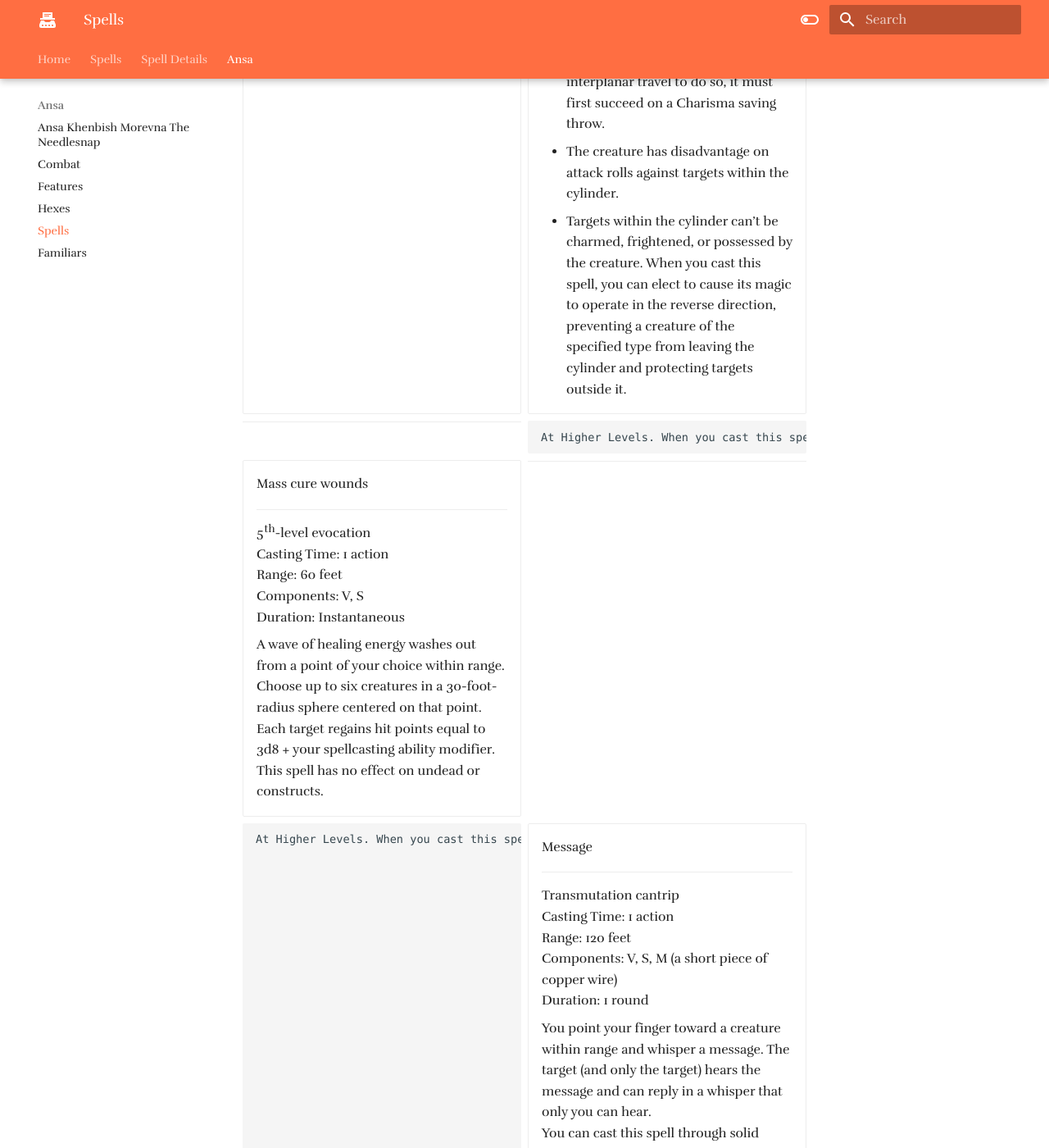
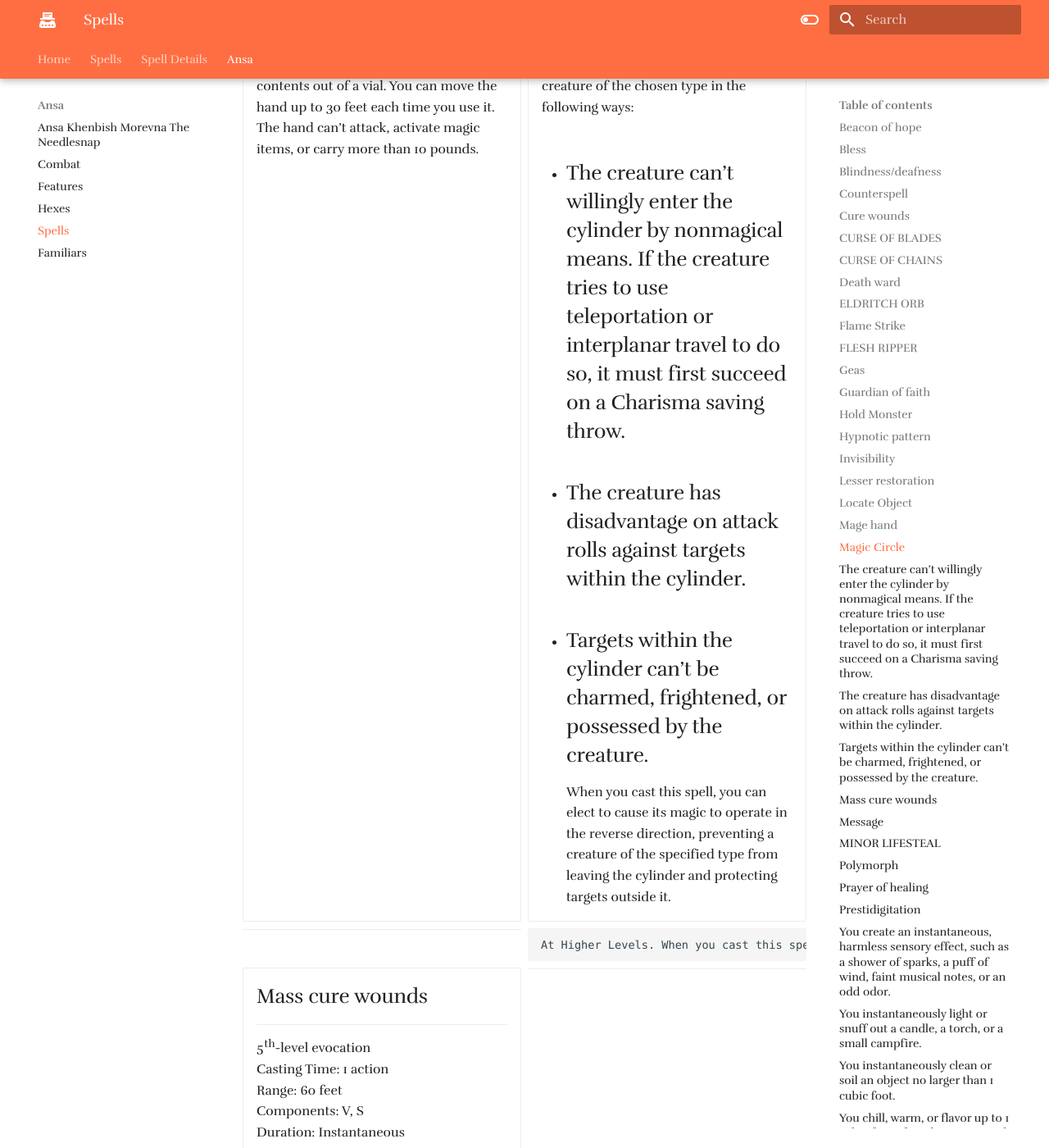
Before and after one commit to Half-Guinea-Press/morevnas_daughter, an MkDocs documentation site: the page built from docs/ansa/ansa_spells.md, in a window 1280 px wide and 1400 px high, scrolled down 9072 px. Shown: the whole window at 82% size. Built offline with MkDocs 1.6.1 and Material for MkDocs 9.7.7, drawn with Linux system fonts in a browser that asks for light colours; some web fonts are replaced; comment, search, counter and statistics services are not loaded.

Commit message:
Update ansa_spells.md

```diff
--- a/docs/ansa/ansa_spells.md
+++ b/docs/ansa/ansa_spells.md
@@ -2,7 +2,7 @@
 
 <div class="grid cards" markdown>
 
--   Beacon of hope
+-   ## Beacon of hope
 
     ---
 
@@ -13,7 +13,7 @@
     This spell bestows hope and vitality. Choose any number of creatures within range. For the duration, each target has advantage on Wisdom saving throws and death saving throws, and regains the maximum number of hit points possible from any healing.
 
 
--   Bless
+-   ## Bless
 
     ---
 
@@ -29,7 +29,7 @@
 
     At Higher Levels. When you cast this spell using a spell slot of 2nd level or higher, you can target one additional creature for each slot level above 1st.
 
--   Blindness/deafness
+-   ## Blindness/deafness
 
     ---
 
@@ -45,7 +45,7 @@
 
     At Higher Levels. When you cast this spell using a spell slot of 3rd level or higher, you can target one additional creature for each slot level above 2nd.
 
--   Counterspell
+-   ## Counterspell
 
     ---
 
@@ -61,7 +61,7 @@
 
     At Higher Levels. When you cast this spell using a spell slot of 4th level or higher, the interrupted spell has no effect if its level is less than or equal to the level of the spell slot you used.
 
--   Cure wounds
+-   ## Cure wounds
 
     ---
 
@@ -77,7 +77,7 @@
 
     At Higher Levels. When you cast this spell using a spell slot of 2nd level or higher, the healing increases by 1d8 for each slot level above 1st.
 
--   CURSE OF BLADES
+-   ## CURSE OF BLADES
 
     ---
 
@@ -89,7 +89,7 @@
 
     Unholy bands of black energy tie a creature to its weapon. Choose a creature you can see that is holding a weapon within range to make a Wisdom saving throw. On a failed save, the creature is cursed for the duration. A cursed target can’t willingly drop or stow its weapon. Additionally, whenever it takes the Attack action on its turn, it makes one additional attack using its weapon targeting itself, against its own AC, dealing damage as normal on a hit. A remove curse spell ends this curse early
 
--   CURSE OF CHAINS
+-   ## CURSE OF CHAINS
 
     ---
 
@@ -101,7 +101,7 @@
 
     A black brand resembling iron shackles darkens the ankles of two creatures you can see. Choose two creatures you can see within range of the spell and within 30 feet of each other to make a Constitution saving throw. A willing creature can choose to fail this saving throw. On a failed save, a target is cursed for the duration. If only one target is cursed by this spell, you can use your action or bonus action on a subsequent turn to choose another target within 30 feet of the cursed creature to make a saving throw. While two creatures are cursed by this spell, they are unable to willingly move further away from each other. A remove curse spell ends this curse early.
 
--   Death ward
+-   ## Death ward
 
     ---
 
@@ -115,7 +115,7 @@
     The first time the target would drop to 0 hit points as a result of taking damage, the target instead drops to 1 hit point, and the spell ends.<br>
     If the spell is still in effect when the target is subjected to an effect that would kill it instantaneously without dealing damage, that effect is instead negated against the target, and the spell ends.
 
--   ELDRITCH ORB
+-   ## ELDRITCH ORB
 
     ---
 
@@ -131,7 +131,7 @@
 
     At Higher Levels. This spell’s damage increases by 1d8 when you reach 5th level (2d8), 11th level (3d8), and 17th level (4d8).
 
--   Flame Strike
+-   ## Flame Strike
 
     ---
 
@@ -147,7 +147,7 @@
 
     At Higher Levels. When you cast this spell using a spell slot of 6th level or higher, the fire damage or the radiant damage (your choice) increases by 1d6 for each slot level above 5th.
 
--   FLESH RIPPER
+-   ## FLESH RIPPER
 
     ---
 
@@ -162,7 +162,7 @@
 
     At Higher Levels. This spell’s damage increases by 1d8 when you reach 5th level (2d8), 11th level (3d8), and 17th level (4d8)
 
--   Geas
+-   ## Geas
 
     ---
 
@@ -180,7 +180,7 @@
 
     At Higher Levels. When you cast this spell using a spell slot of 7th or 8th level, the duration is 1 year. When you cast this spell using a spell slot of 9th level, the spell lasts until it is ended by one of the spells mentioned above.
 
--   Guardian of faith
+-   ## Guardian of faith
 
     ---
 
@@ -198,7 +198,7 @@
 
     At Higher Levels. When you cast this spell using a spell slot of 7th or 8th level, the duration is 1 year. When you cast this spell using a spell slot of 9th level, the spell lasts until it is ended by one of the spells mentioned above.
 
--   Hold Monster
+-   ## Hold Monster
 
     ---
 
@@ -214,7 +214,7 @@
 
     At Higher Levels. When you cast this spell using a spell slot of 6th level or higher, you can target one additional creature for each slot level above 5th. The creatures must be within 30 feet of each other when you target them.
 
--   Hypnotic pattern
+-   ## Hypnotic pattern
 
     ---
 
@@ -227,7 +227,7 @@
     You create a twisting pattern of colors that weaves through the air inside a 30-foot cube within range. The pattern appears for a moment and vanishes. Each creature in the area who sees the pattern must make a Wisdom saving throw. On a failed save, the creature becomes charmed for the duration. While charmed by this spell, the creature is incapacitated and has a speed of 0.<br>
     The spell ends for an affected creature if it takes any damage or if someone else uses an action to shake the creature out of its stupor.
 
--   Invisibility
+-   ## Invisibility
 
     ---
 
@@ -243,7 +243,7 @@
 
     At Higher Levels. When you cast this spell using a spell slot of 3rd level or higher, you can target one additional creature for each slot level above 2nd.
 
--   Lesser restoration
+-   ## Lesser restoration
 
     ---
 
@@ -255,7 +255,7 @@
 
     You touch a creature and can end either one disease or one condition afflicting it. The condition can be blinded, deafened, paralyzed, or poisoned.
 
--   Locate Object
+-   ## Locate Object
 
     ---
 
@@ -269,7 +269,7 @@
     The spell can locate a specific object known to you, as long as you have seen it up close—within 30 feet—at least once. Alternatively, the spell can locate the nearest object of a particular kind, such as a certain kind of apparel, jewelry, furniture, tool, or weapon.<br>
     This spell can’t locate an object if any thickness of lead, even a thin sheet, blocks a direct path between you and the object.
 
--   Mage hand
+-   ## Mage hand
 
     ---
 
@@ -283,7 +283,7 @@
     You can use your action to control the hand. You can use the hand to manipulate an object, open an unlocked door or container, stow or retrieve an item from an open container, or pour the contents out of a vial. You can move the hand up to 30 feet each time you use it.<br>
     The hand can’t attack, activate magic items, or carry more than 10 pounds.
 
--   Magic Circle
+-   ## Magic Circle
 
     ---
 
@@ -296,16 +296,16 @@
     You create a 10-foot-radius, 20-foot-tall cylinder of magical energy centered on a point on the ground that you can see within range. Glowing runes appear wherever the cylinder intersects with the floor or other surface.<br>
     Choose one or more of the following types of creatures: celestials, elementals, fey, fiends, or undead. The circle affects a creature of the chosen type in the following ways:
 
-    -   The creature can’t willingly enter the cylinder by nonmagical means. If the creature tries to use teleportation or interplanar travel to do so, it must first succeed on a Charisma saving throw.
-    -   The creature has disadvantage on attack rolls against targets within the cylinder.
-    -   Targets within the cylinder can’t be charmed, frightened, or possessed by the creature.
+    -   ## The creature can’t willingly enter the cylinder by nonmagical means. If the creature tries to use teleportation or interplanar travel to do so, it must first succeed on a Charisma saving throw.
+    -   ## The creature has disadvantage on attack rolls against targets within the cylinder.
+    -   ## Targets within the cylinder can’t be charmed, frightened, or possessed by the creature.
     When you cast this spell, you can elect to cause its magic to operate in the reverse direction, preventing a creature of the specified type from leaving the cylinder and protecting targets outside it.
 
 ---
 
     At Higher Levels. When you cast this spell using a spell slot of 4th level or higher, the duration increases by 1 hour for each slot level above 3rd.
 
--   Mass cure wounds
+-   ## Mass cure wounds
 
     ---
 
@@ -321,7 +321,7 @@
 
     At Higher Levels. When you cast this spell using a spell slot of 6th level or higher, the healing increases by 1d8 for each slot level above 5th.
 
--   Message
+-   ## Message
 
     ---
 
@@ -334,7 +334,7 @@
     You point your finger toward a creature within range and whisper a message. The target (and only the target) hears the message and can reply in a whisper that only you can hear.<br>
     You can cast this spell through solid objects if you are familiar with the target and know it is beyond the barrier. Magical silence, 1 foot of stone, 1 inch of common metal, a thin sheet of lead, or 3 feet of wood blocks the spell. The spell doesn’t have to follow a straight line and can travel freely around corners or through openings.
 
--   MINOR LIFESTEAL
+-   ## MINOR LIFESTEAL
 
     ---
 
@@ -350,7 +350,7 @@
 
     At Higher Levels. This spell’s damage increases by 1d4 when you reach 5th level (2d4), 11th level (3d4), and 17th level (4d4)
 
--   Polymorph
+-   ## Polymorph
 
     ---
 
@@ -366,7 +366,7 @@
     The creature is limited in the actions it can perform by the nature of its new form, and it can’t speak, cast spells, or take any other action that requires hands or speech.<br>
     The target’s gear melds into the new form. The creature can’t activate, use, wield, or otherwise benefit from any of its equipment.
 
--   Prayer of healing
+-   ## Prayer of healing
 
     ---
 
@@ -382,7 +382,7 @@
 
     At Higher Levels. When you cast this spell using a spell slot of 3rd level or higher, the healing increases by 1d8 for each slot level above 2nd.
 
--   Prestidigitation
+-   ## Prestidigitation
 
     ---
 
@@ -394,16 +394,16 @@
 
     This spell is a minor magical trick that novice spellcasters use for practice. You create one of the following magical effects within range:
 
-    -   You create an instantaneous, harmless sensory effect, such as a shower of sparks, a puff of wind, faint musical notes, or an odd odor.
-    -   You instantaneously light or snuff out a candle, a torch, or a small campfire.
-    -   You instantaneously clean or soil an object no larger than 1 cubic foot.
-    -   You chill, warm, or flavor up to 1 cubic foot of nonliving material for 1 hour.
-    -   You make a color, a small mark, or a symbol appear on an object or a surface for 1 hour.
-    -   You create a nonmagical trinket or an illusory image that can fit in your hand and that lasts until the end of your next turn.
+    -   ## You create an instantaneous, harmless sensory effect, such as a shower of sparks, a puff of wind, faint musical notes, or an odd odor.
+    -   ## You instantaneously light or snuff out a candle, a torch, or a small campfire.
+    -   ## You instantaneously clean or soil an object no larger than 1 cubic foot.
+    -   ## You chill, warm, or flavor up to 1 cubic foot of nonliving material for 1 hour.
+    -   ## You make a color, a small mark, or a symbol appear on an object or a surface for 1 hour.
+    -   ## You create a nonmagical trinket or an illusory image that can fit in your hand and that lasts until the end of your next turn.
 
     If you cast this spell multiple times, you can have up to three of its non-instantaneous effects active at a time, and you can dismiss such an effect as an action.<br>
 
--   Produce flame
+-   ## Produce flame
 
     ---
 
@@ -420,7 +420,7 @@
 
     At Higher Levels. This spell’s damage increases by 1d8 when you reach 5th level (2d8), 11th level (3d8), and 17th level (4d8).
 
--   Raise dead
+-   ## Raise dead
 
     ---
 
@@ -435,7 +435,7 @@
     This spell closes all mortal wounds, but it doesn’t restore missing body parts. If the creature is lacking body parts or organs integral for its survival—its head, for instance—the spell automatically fails.<br>
     Coming back from the dead is an ordeal. The target takes a −4 penalty to all attack rolls, saving throws, and ability checks. Every time the target finishes a long rest, the penalty is reduced by 1 until it disappears.
 
--   Ray of sickness
+-   ## Ray of sickness
 
     ---
 
@@ -451,7 +451,7 @@
 
     At Higher Levels. When you cast this spell using a spell slot of 2nd level or higher, the damage increases by 1d8 for each slot level above 1st.
 
--   Remove Curse
+-   ## Remove Curse
 
     ---
 
@@ -463,7 +463,7 @@
 
     At your touch, all curses affecting one creature or object end. If the object is a cursed magic item, its curse remains, but the spell breaks its owner’s attunement to the object so it can be removed or discarded.
 
--   Revivify
+-   ## Revivify
 
     ---
 
@@ -475,7 +475,7 @@
 
     You touch a creature that has died within the last minute. That creature returns to life with 1 hit point. This spell can’t return to life a creature that has died of old age, nor can it restore any missing body parts.
 
--   RUSTING GRASP
+-   ## RUSTING GRASP
 
     ---
 
@@ -491,7 +491,7 @@
 
     At Higher Levels. When you cast this spell using a spell slot of 4th level or higher, the damage increases by 2d4 for each slot level above 3rd. Additionally, you can destroy one additional cubic foot of a nonmagical object for each slot level above 3rd.
 
--   Scrying
+-   ## Scrying
 
     ---
 
```
